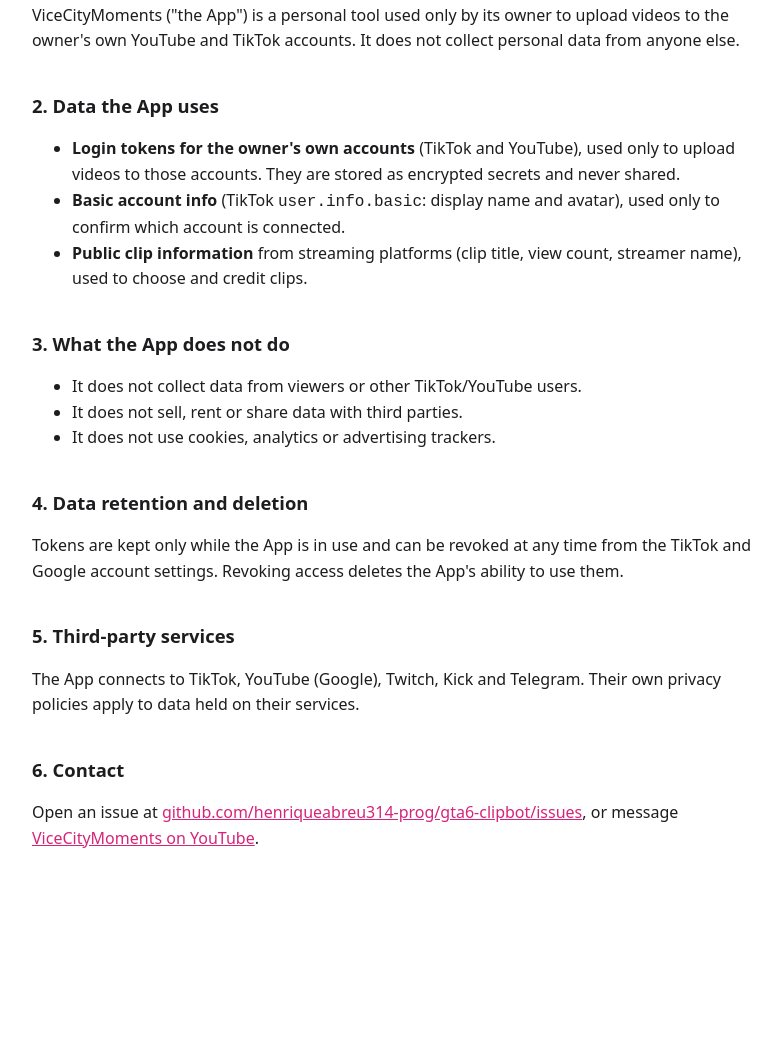
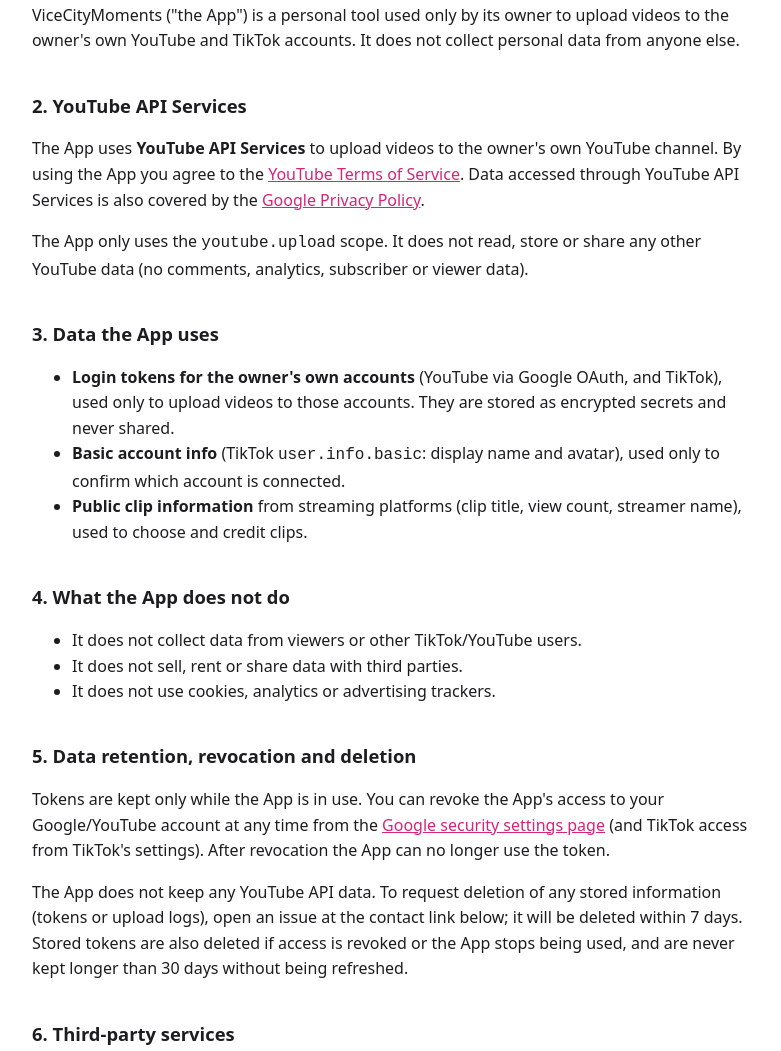
Before and after one commit to henriqueabreu314-prog/gta6-clipbot, a plain HTML site: page docs/privacy.html in a window 1280 px wide. Shown: the part 207-1258 px from the top of the page, without its empty margins (248-1029 px from the left). Before the commit the page ends 1138 px from the top, so only its background shows below. Drawn offline with Linux system fonts and the light colour scheme.

Commit message:
Páginas: secções da API do YouTube, Google Privacy Policy e revogação

```diff
--- a/docs/privacy.html
+++ b/docs/privacy.html
@@ -6,26 +6,31 @@
 <h2>1. Summary</h2>
 <p>ViceCityMoments ("the App") is a personal tool used only by its owner to upload videos to the owner's own YouTube and TikTok accounts. It does not collect personal data from anyone else.</p>
 
-<h2>2. Data the App uses</h2>
+<h2>2. YouTube API Services</h2>
+<p>The App uses <strong>YouTube API Services</strong> to upload videos to the owner's own YouTube channel. By using the App you agree to the <a href="https://www.youtube.com/t/terms">YouTube Terms of Service</a>. Data accessed through YouTube API Services is also covered by the <a href="https://policies.google.com/privacy">Google Privacy Policy</a>.</p>
+<p>The App only uses the <code>youtube.upload</code> scope. It does not read, store or share any other YouTube data (no comments, analytics, subscriber or viewer data).</p>
+
+<h2>3. Data the App uses</h2>
 <ul>
-<li><strong>Login tokens for the owner's own accounts</strong> (TikTok and YouTube), used only to upload videos to those accounts. They are stored as encrypted secrets and never shared.</li>
+<li><strong>Login tokens for the owner's own accounts</strong> (YouTube via Google OAuth, and TikTok), used only to upload videos to those accounts. They are stored as encrypted secrets and never shared.</li>
 <li><strong>Basic account info</strong> (TikTok <code>user.info.basic</code>: display name and avatar), used only to confirm which account is connected.</li>
 <li><strong>Public clip information</strong> from streaming platforms (clip title, view count, streamer name), used to choose and credit clips.</li>
 </ul>
 
-<h2>3. What the App does not do</h2>
+<h2>4. What the App does not do</h2>
 <ul>
 <li>It does not collect data from viewers or other TikTok/YouTube users.</li>
 <li>It does not sell, rent or share data with third parties.</li>
 <li>It does not use cookies, analytics or advertising trackers.</li>
 </ul>
 
-<h2>4. Data retention and deletion</h2>
-<p>Tokens are kept only while the App is in use and can be revoked at any time from the TikTok and Google account settings. Revoking access deletes the App's ability to use them.</p>
+<h2>5. Data retention, revocation and deletion</h2>
+<p>Tokens are kept only while the App is in use. You can revoke the App's access to your Google/YouTube account at any time from the <a href="https://security.google.com/settings/security/permissions">Google security settings page</a> (and TikTok access from TikTok's settings). After revocation the App can no longer use the token.</p>
+<p>The App does not keep any YouTube API data. To request deletion of any stored information (tokens or upload logs), open an issue at the contact link below; it will be deleted within 7 days. Stored tokens are also deleted if access is revoked or the App stops being used, and are never kept longer than 30 days without being refreshed.</p>
 
-<h2>5. Third-party services</h2>
+<h2>6. Third-party services</h2>
 <p>The App connects to TikTok, YouTube (Google), Twitch, Kick and Telegram. Their own privacy policies apply to data held on their services.</p>
 
-<h2>6. Contact</h2>
+<h2>7. Contact</h2>
 <p>Open an issue at <a href="https://github.com/henriqueabreu314-prog/gta6-clipbot/issues">github.com/henriqueabreu314-prog/gta6-clipbot/issues</a>, or message <a href="https://www.youtube.com/@ViceCityMoments_G_VI">ViceCityMoments on YouTube</a>.</p>
 </main></body></html>
```
Also changed, not shown: docs/index.html (+3 -2 lines), docs/terms.html (+2 -2 lines).
